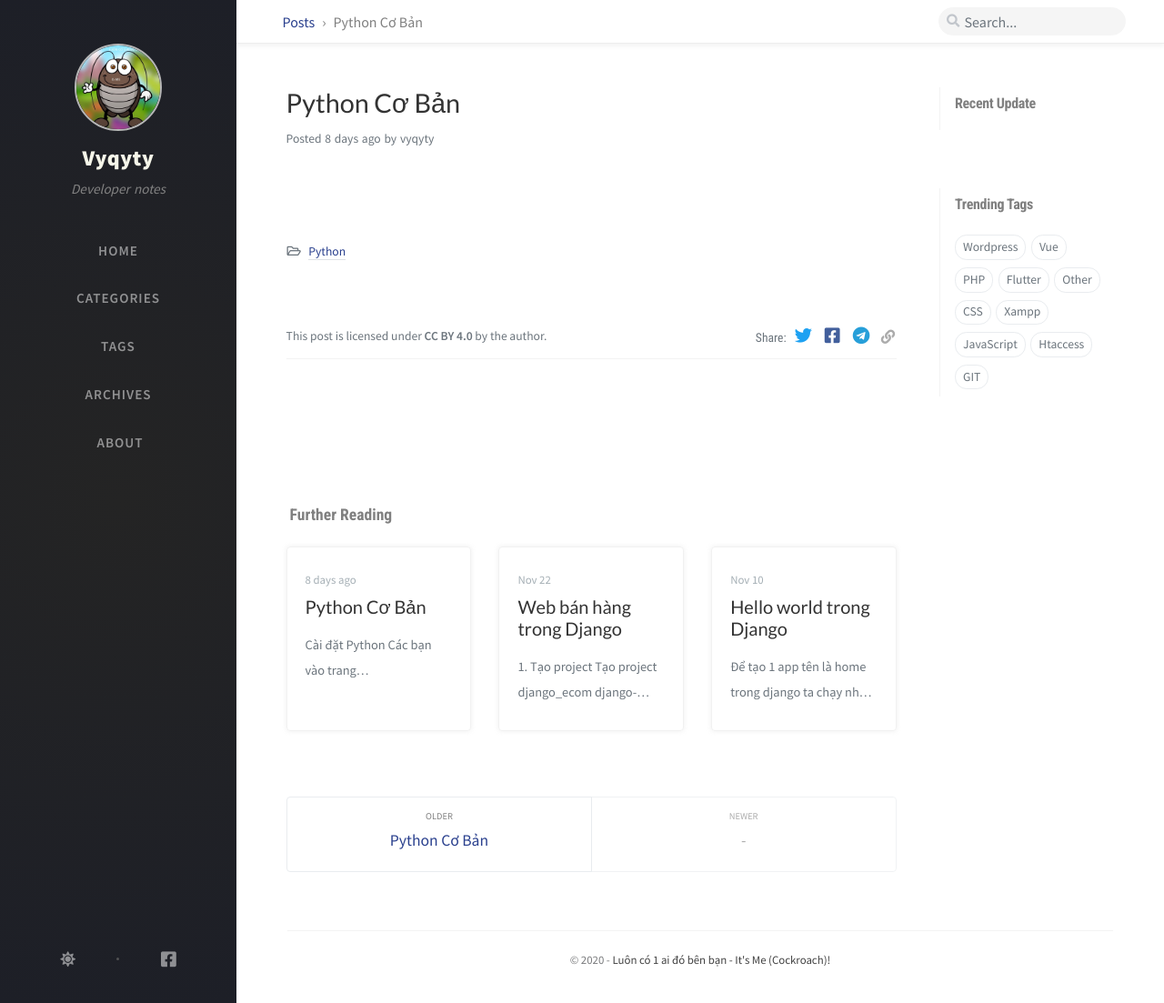
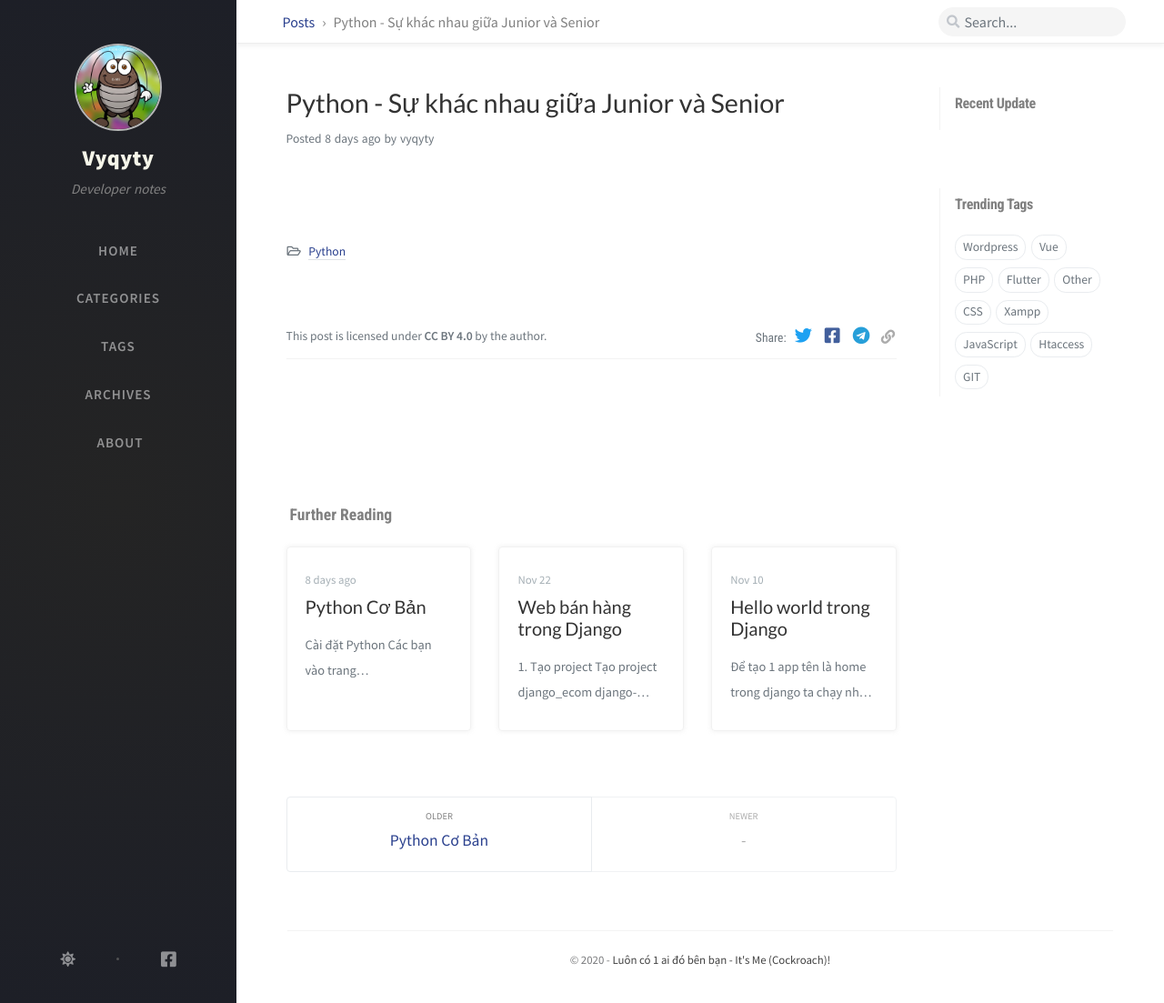
Before and after one commit to vyqyty/vyqyty.github.io, a Jekyll site: the page built from _posts/2020-12-16-python-khac-nhau-giua-junior-va-senior.md, in a window 1280 px wide and 1103 px high. Shown: the whole window at 91% size. Built offline with Jekyll 4.4.1, drawn with Linux system fonts in a browser that asks for light colours; nearby versions of some CDN libraries; comment, search, counter and statistics services are not loaded.

Commit message:
Update 2020-12-16-python-khac-nhau-giua-junior-va-senior.md

```diff
--- a/_posts/2020-12-16-python-khac-nhau-giua-junior-va-senior.md
+++ b/_posts/2020-12-16-python-khac-nhau-giua-junior-va-senior.md
@@ -1,5 +1,5 @@
 ---
-title: Python Cơ Bản
+title: Python - Sự khác nhau giữa Junior và Senior
 date: 2020-12-08
 categories: [Python]
 tags: []
```
